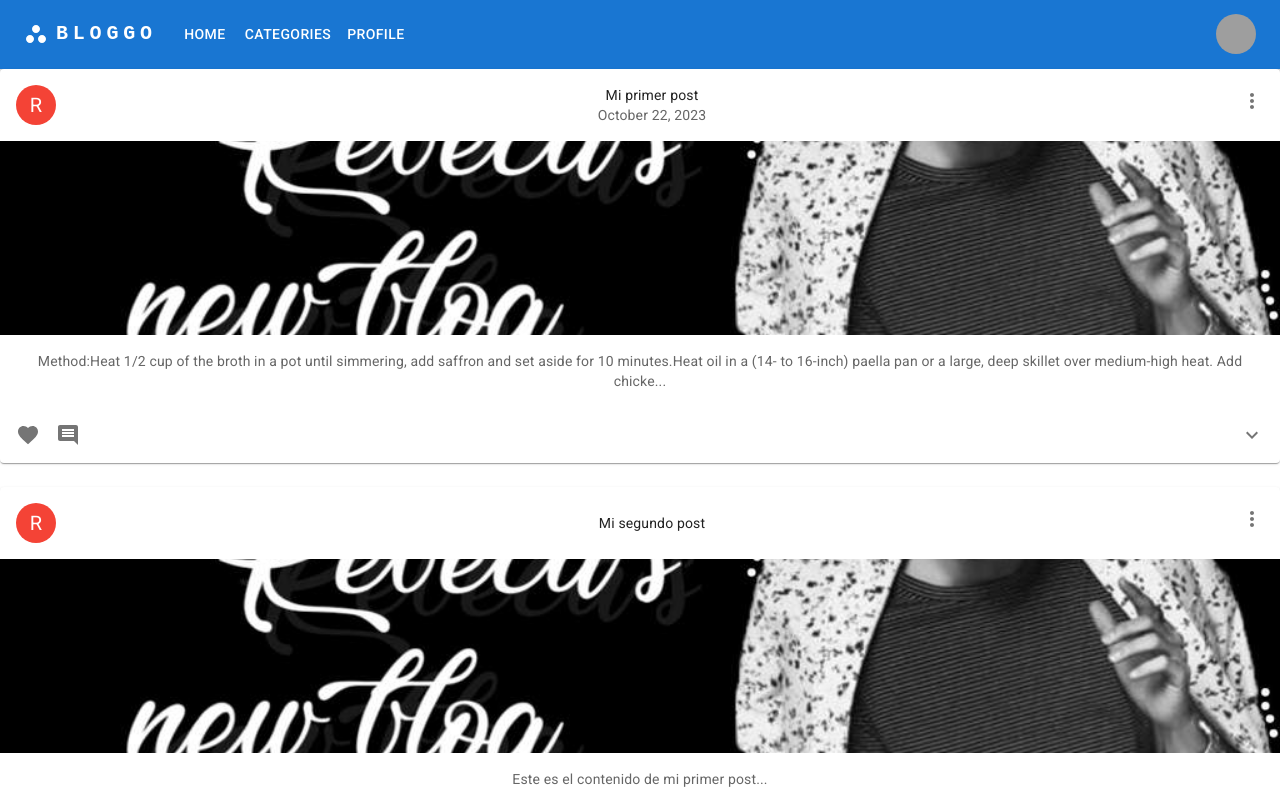
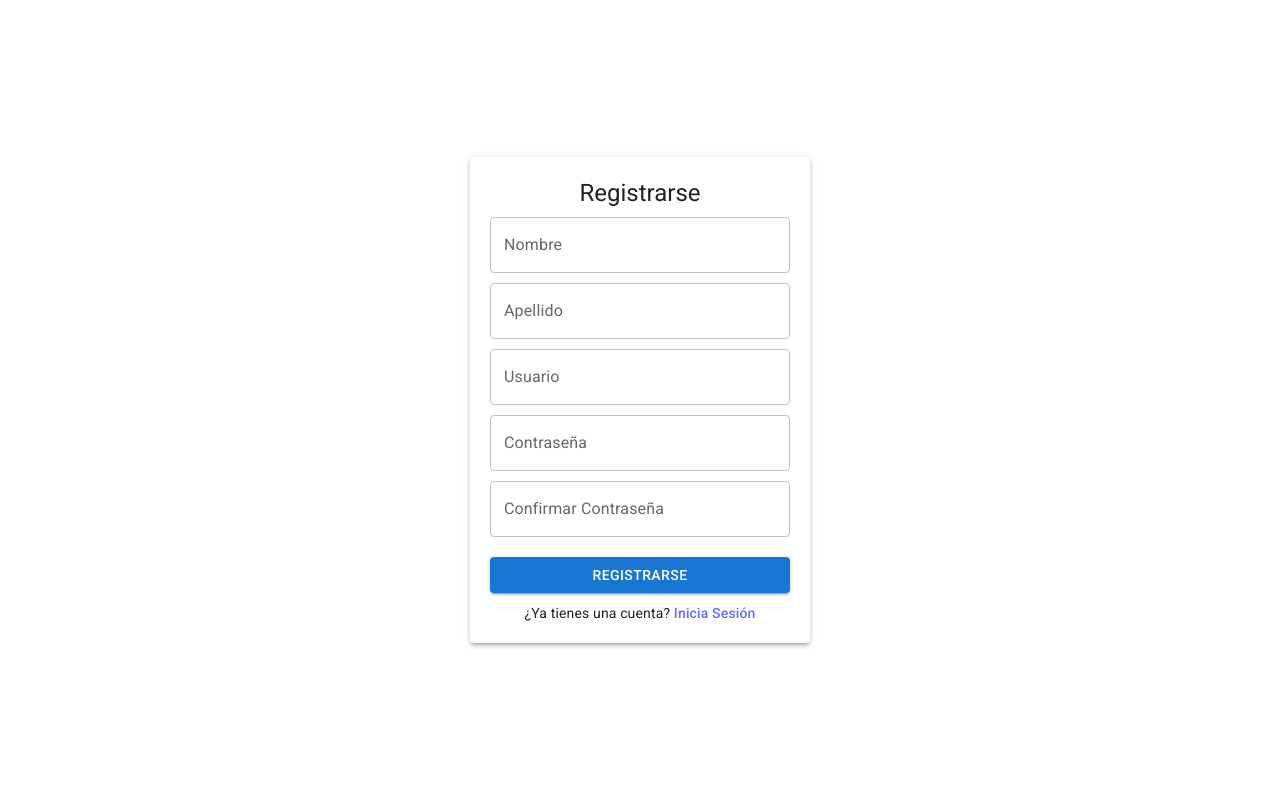
Before and after one commit to Nogren99/Blog-FrontEnd, a React (Vite) app in the folder blog-frontend/: page /register in a window 1280 px wide. Shown: the top 800 px of the page. Built offline with nearby package versions, Linux system fonts and the light colour scheme; grey boxes are pictures that could not be loaded.

Commit message:
Login-Register&NotFoundPage

```diff
--- a/blog-frontend/src/App.jsx
+++ b/blog-frontend/src/App.jsx
@@ -1,19 +1,52 @@
-import { useState } from 'react'
-import reactLogo from './assets/react.svg'
-import viteLogo from '/vite.svg'
 import './App.css'
-import {NavBar,Post,PostContainer} from './Components'
-import {Button} from '@mui/material'
+import {BrowserRouter as Router, Routes, Route } from 'react-router-dom'
+import {NavBar,PostContainer,Login,Register} from './Components'
+import Profile from './pages/profile'
+import NotFound from './pages/NotFound/NotFound'
+import UserProfile from './pages/UserProfile/UserProfile'
+
+
 
 function App() {
-  const [count, setCount] = useState(0)
+
+  const user = [
+    {
+      user : 'Jorgito123',
+      name : 'Jorge',
+      birthdate : 'rn',
+      email: 'jorge@gmail.com',
+      profileImage:null,
+    }
+  ]
 
   return (
-    <div>
-      <NavBar/>
-      <PostContainer/>
+    <Router>
 
-    </div>
+
+
+      <Routes>
+          <Route path='/profile' element={ <Profile/> }  />
+          <Route path='/login' element={ <Login/> }  />
+          <Route path='/register' element={ <Register/> }  />
+          <Route path='/user' element={ <UserProfile
+              user = {user.user}
+              name = {user.name}
+              birthdate ={user.birthdate}
+              email = {user.email}
+              profileImage = {user.profileImage}
+          /> }  />
+          {/* <Route path='/' element={ <Home/> }  />
+
+          <Route path='/home' element={ <Home/> }  />
+
+
+
+          <Route path='/post/:id' element={ <Home/> }  /> */}
+          <Route path="*" element={<NotFound />} />
+      </Routes>
+
+
+    </Router>
   )
 }
 
--- /dev/null
+++ b/blog-frontend/src/Components/Login/login.jsx
@@ -0,0 +1,49 @@
+import React, { useState } from 'react';
+import { TextField, Button, Paper, Typography } from '@mui/material';
+import {Link} from 'react-router-dom'
+
+const Login = ({ onLogin }) => {
+  const [username, setUsername] = useState('');
+  const [password, setPassword] = useState('');
+
+  const handleLogin = () => {
+    // Aquí podrías realizar la lógica de autenticación con el backend
+    // Por ahora, solo simularemos un inicio de sesión exitoso
+    const user = { username, password };
+    onLogin(user);
+  };
+
+  return (
+    <Paper elevation={3} style={{ padding: '20px', maxWidth: '300px', margin: '0 auto' }}>
+      <Typography variant="h5" gutterBottom>
+        Iniciar Sesión
+      </Typography>
+      <TextField
+        label="Usuario"
+        variant="outlined"
+        fullWidth
+        value={username}
+        onChange={(e) => setUsername(e.target.value)}
+        style={{ marginBottom: '10px' }}
+      />
+      <TextField
+        label="Contraseña"
+        variant="outlined"
+        fullWidth
+        type="password"
+        value={password}
+        onChange={(e) => setPassword(e.target.value)}
+        style={{ marginBottom: '20px' }}
+      />
+      <Button variant="contained" color="primary" onClick={handleLogin} fullWidth>
+        Iniciar Sesión
+      </Button>
+
+      <Typography variant="body2" style={{ marginTop: '10px' }}>
+        ¿No tienes cuenta? <Link to="/register">Regístrate aquí</Link>
+      </Typography>
+    </Paper>
+  );
+};
+
+export default Login;
--- a/blog-frontend/src/Components/NavBar/NavBar.jsx
+++ b/blog-frontend/src/Components/NavBar/NavBar.jsx
@@ -11,11 +11,15 @@ import Avatar from '@mui/material/Avatar';
 import Button from '@mui/material/Button';
 import Tooltip from '@mui/material/Tooltip';
 import MenuItem from '@mui/material/MenuItem';
-import AdbIcon from '@mui/icons-material/Adb';
 import WorkspacesIcon from '@mui/icons-material/Workspaces';
+import { styled, alpha } from '@mui/material/styles';
+import InputBase from '@mui/material/InputBase';
+import SearchIcon from '@mui/icons-material/Search';
 
-const pages = ['Home', 'Categories', 'Profile'];
+const pages = ['Home', 'Categories', 'Profile','+ New Post'];
 const settings = ['Profile', 'Logout'];
+
+
 
 function NavBar() {
   const [anchorElNav, setAnchorElNav] = React.useState(null);
@@ -37,7 +41,7 @@ function NavBar() {
   };
 
   return (
-    <AppBar position="static">
+    <AppBar position="relative">
       <Container maxWidth="xl">
         <Toolbar disableGutters>
           <WorkspacesIcon sx={{ display: { xs: 'none', md: 'flex' }, mr: 1 }} />
@@ -94,7 +98,11 @@ function NavBar() {
                 </MenuItem>
               ))}
             </Menu>
+
           </Box>
+
+
+
           <WorkspacesIcon sx={{ display: { xs: 'flex', md: 'none' }, mr: 1 }} />
           <Typography
             variant="h5"
@@ -155,9 +163,66 @@ function NavBar() {
               ))}
             </Menu>
           </Box>
+
         </Toolbar>
       </Container>
     </AppBar>
   );
 }
 export default NavBar;
+
+
+/*
+====Buscador futuro upgrade====
+const Search = styled('div')(({ theme }) => ({
+  position: 'relative',
+  borderRadius: theme.shape.borderRadius,
+  backgroundColor: alpha(theme.palette.common.white, 0.15),
+  '&:hover': {
+    backgroundColor: alpha(theme.palette.common.white, 0.25),
+  },
+  marginLeft: 0,
+  width: '100%',
+  [theme.breakpoints.up('sm')]: {
+    marginLeft: theme.spacing(1),
+    width: 'auto',
+  },
+}));
+
+const SearchIconWrapper = styled('div')(({ theme }) => ({
+  padding: theme.spacing(0, 2),
+  height: '100%',
+  position: 'absolute',
+  pointerEvents: 'none',
+  display: 'flex',
+  alignItems: 'center',
+  justifyContent: 'center',
+}));
+
+const StyledInputBase = styled(InputBase)(({ theme }) => ({
+  color: 'inherit',
+  '& .MuiInputBase-input': {
+    padding: theme.spacing(1, 1, 1, 0),
+    // vertical padding + font size from searchIcon
+    paddingLeft: `calc(1em + ${theme.spacing(4)})`,
+    transition: theme.transitions.create('width'),
+    width: '100%',
+    [theme.breakpoints.up('sm')]: {
+      width: '12ch',
+      '&:focus': {
+        width: '20ch',
+      },
+    },
+  },
+}));
+
+<Search>
+<SearchIconWrapper>
+  <SearchIcon />
+</SearchIconWrapper>
+<StyledInputBase
+  placeholder="Search…"
+  inputProps={{ 'aria-label': 'search' }}
+/>
+</Search>
+*/
--- a/blog-frontend/src/Components/PostContainer/PostContainer.jsx
+++ b/blog-frontend/src/Components/PostContainer/PostContainer.jsx
@@ -1,6 +1,7 @@
 import React from 'react';
 import { Grid } from '@mui/material';
-import Post from '../Post/Post' // Asegúrate de ajustar la ruta al archivo Post.js
+import NavBar from "../NavBar/NavBar";
+import Post from '../Post/Post'
 
 const posts = [
   {
@@ -63,6 +64,8 @@ const posts = [
 
 const PostContainer = () => {
   return (
+    <>
+    <NavBar/>
     <Grid container spacing={3}>
       {posts.map((post) => (
         <Grid item key={post.id} xs={12} >
@@ -75,6 +78,8 @@ const PostContainer = () => {
         </Grid>
       ))}
     </Grid>
+    </>
+
   );
 };
 
--- /dev/null
+++ b/blog-frontend/src/Components/Register/Register.jsx
@@ -0,0 +1,82 @@
+import React, { useState } from 'react';
+import { TextField, Button, Paper, Typography } from '@mui/material';
+import {Link} from 'react-router-dom'
+
+const Register = ({ onRegister }) => {
+  const [firstName, setFirstName] = useState('');
+  const [lastName, setLastName] = useState('');
+  const [username, setUsername] = useState('');
+  const [password, setPassword] = useState('');
+  const [confirmPassword, setConfirmPassword] = useState('');
+
+  const handleRegister = () => {
+    if (password !== confirmPassword) {
+      // Mostrar algún mensaje de error indicando que las contraseñas no coinciden
+      return;
+    }
+
+    // Aquí podrías realizar la lógica de registro con el backend
+    // Por ahora, solo simularemos un registro exitoso
+    const user = { firstName, lastName, username, password };
+    onRegister(user);
+  };
+
+  return (
+    <Paper elevation={3} style={{ padding: '20px', maxWidth: '300px', margin: '0 auto' }}>
+      <Typography variant="h5" gutterBottom>
+        Registrarse
+      </Typography>
+      <TextField
+        label="Nombre"
+        variant="outlined"
+        fullWidth
+        value={firstName}
+        onChange={(e) => setFirstName(e.target.value)}
+        style={{ marginBottom: '10px' }}
+      />
+      <TextField
+        label="Apellido"
+        variant="outlined"
+        fullWidth
+        value={lastName}
+        onChange={(e) => setLastName(e.target.value)}
+        style={{ marginBottom: '10px' }}
+      />
+      <TextField
+        label="Usuario"
+        variant="outlined"
+        fullWidth
+        value={username}
+        onChange={(e) => setUsername(e.target.value)}
+        style={{ marginBottom: '10px' }}
+      />
+      <TextField
+        label="Contraseña"
+        variant="outlined"
+        fullWidth
+        type="password"
+        value={password}
+        onChange={(e) => setPassword(e.target.value)}
+        style={{ marginBottom: '10px' }}
+      />
+      <TextField
+        label="Confirmar Contraseña"
+        variant="outlined"
+        fullWidth
+        type="password"
+        value={confirmPassword}
+        onChange={(e) => setConfirmPassword(e.target.value)}
+        style={{ marginBottom: '20px' }}
+      />
+      <Button variant="contained" color="primary" onClick={handleRegister} fullWidth>
+        Registrarse
+      </Button>
+
+      <Typography variant="body2" style={{ marginTop: '10px' }}>
+        ¿Ya tienes una cuenta? <Link to="/login">Inicia Sesión</Link>
+      </Typography>
+    </Paper>
+  );
+};
+
+export default Register;
--- a/blog-frontend/src/Components/index.js
+++ b/blog-frontend/src/Components/index.js
@@ -1,9 +1,13 @@
 import NavBar from "./NavBar/NavBar";
 import Post from "./Post/Post";
 import PostContainer from "./PostContainer/PostContainer";
+import Login from "./Login/login";
+import Register from "./Register/Register"
 
 export {
     NavBar,
     Post,
     PostContainer,
+    Login,
+    Register,
 }
--- /dev/null
+++ b/blog-frontend/src/pages/NotFound/NotFound.jsx
@@ -0,0 +1,26 @@
+import React from "react";
+import { Container, Typography, Button } from "@mui/material";
+import { Link } from "react-router-dom";
+
+const NotFound = () => {
+  return (
+    <Container >
+
+      <Typography variant="h2" gutterBottom>
+          B L O G G O
+        </Typography>
+        <Typography variant="h3" gutterBottom>
+          Página no encontrada
+        </Typography>
+        <Typography variant="body1" paragraph>
+          Lo sentimos, la página que está buscando no existe.
+        </Typography>
+        <Button component={Link} to="/profile" variant="contained" color="primary">
+          Volver a la página principal
+        </Button>
+
+    </Container>
+  );
+};
+
+export default NotFound;
--- /dev/null
+++ b/blog-frontend/src/pages/Profile.jsx
@@ -0,0 +1,10 @@
+import React from 'react'
+import { PostContainer } from '../Components'
+
+const Profile = () => {
+  return (
+    <PostContainer/>
+  )
+}
+
+export default Profile
--- /dev/null
+++ b/blog-frontend/src/pages/UserProfile/UserProfile.jsx
@@ -0,0 +1,75 @@
+import React, { useState } from 'react';
+import { TextField, Button, Paper, Typography } from '@mui/material';
+
+
+
+const UserProfile = ({ user }) => {
+  const [name, setName] = useState(user.name);
+  const [birthdate, setBirthdate] = useState(user.birthdate);
+  const [email, setEmail] = useState(user.email);
+  const [profileImage, setProfileImage] = useState(user.profileImage);
+
+  const handleImageChange = (e) => {
+    // Lógica para manejar el cambio de imagen de perfil
+    const newImage = e.target.files[0];
+    setProfileImage(newImage);
+  };
+
+  const handleSave = () => {
+    // Lógica para guardar los cambios en la información del perfil en el backend
+    const updatedUser = {
+      ...user,
+      name,
+      birthdate,
+      email,
+      profileImage,
+    };
+    // Realizar la llamada al backend para actualizar el perfil
+  };
+
+  return (
+    <Paper elevation={3} style={{ padding: '20px', maxWidth: '400px', margin: '0 auto' }}>
+      <Typography variant="h5" gutterBottom>
+        Perfil de Usuario
+      </Typography>
+      <div style={{ display: 'flex', flexDirection: 'column', alignItems: 'center', marginBottom: '20px' }}>
+        <img src={profileImage} alt="Profile" style={{ width: '150px', height: '150px', borderRadius: '50%', marginBottom: '10px' }} />
+        <input type="file" accept="image/*" onChange={handleImageChange} />
+      </div>
+      <TextField
+        label="Nombre"
+        variant="outlined"
+        fullWidth
+        value={name}
+        onChange={(e) => setName(e.target.value)}
+        style={{ marginBottom: '10px' }}
+      />
+      <TextField
+        label="Fecha de Nacimiento"
+        type="date"
+        variant="outlined"
+        fullWidth
+        value={birthdate}
+        onChange={(e) => setBirthdate(e.target.value)}
+        style={{ marginBottom: '10px' }}
+      />
+      <TextField
+        label="Correo Electrónico"
+        type="email"
+        variant="outlined"
+        fullWidth
+        value={email}
+        onChange={(e) => setEmail(e.target.value)}
+        style={{ marginBottom: '20px' }}
+      />
+      <Button variant="contained" color="primary" onClick={handleSave} fullWidth>
+        Guardar Cambios
+      </Button>
+      <Typography variant="caption" style={{ marginTop: '10px' }}>
+        Usuario desde: {user.registrationDate}
+      </Typography>
+    </Paper>
+  );
+};
+
+export default UserProfile;
```
Also changed, not shown: blog-frontend/src/pages/NotFound/NotFoundStyle.css (added, +20 -0 lines).
